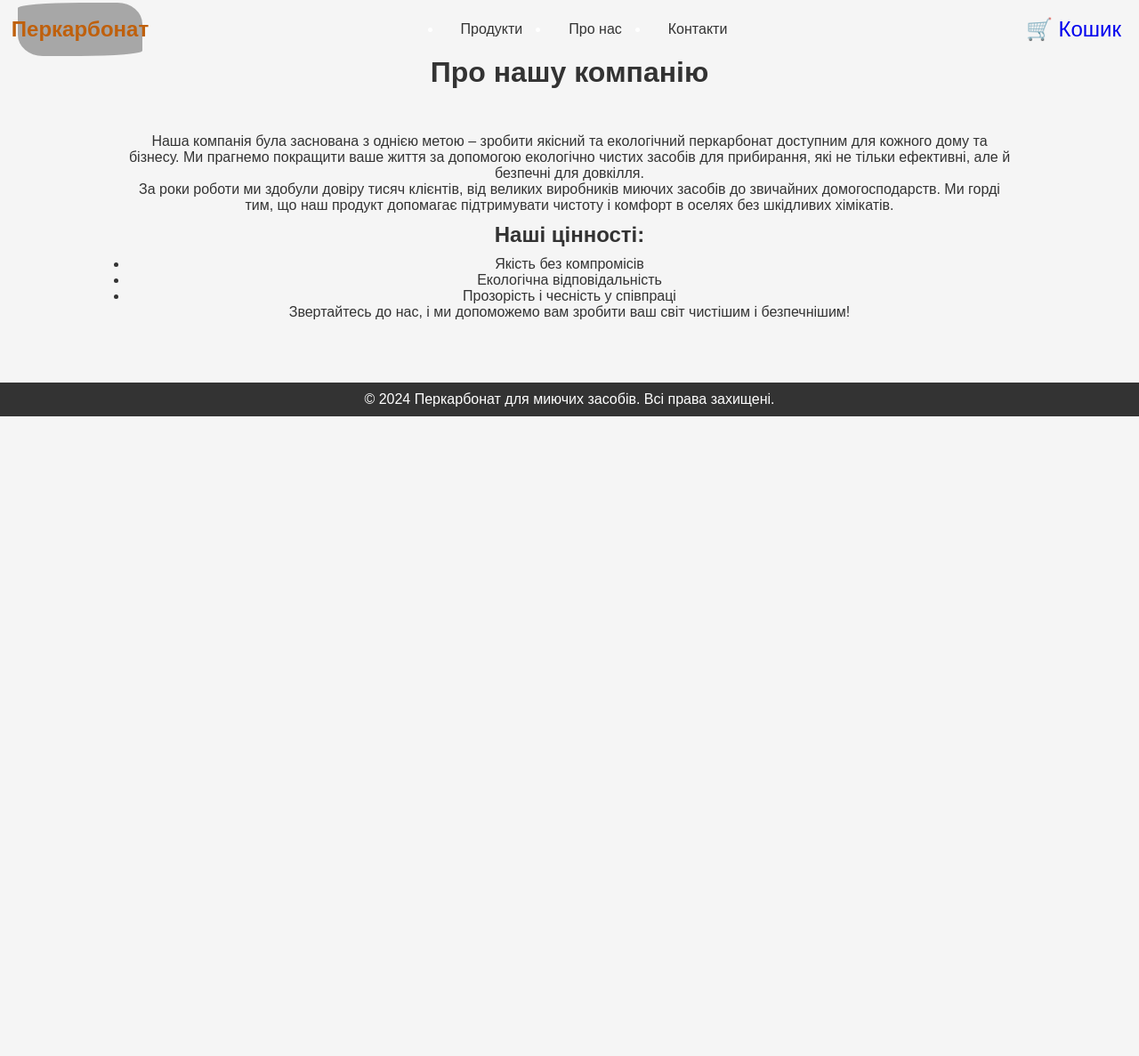
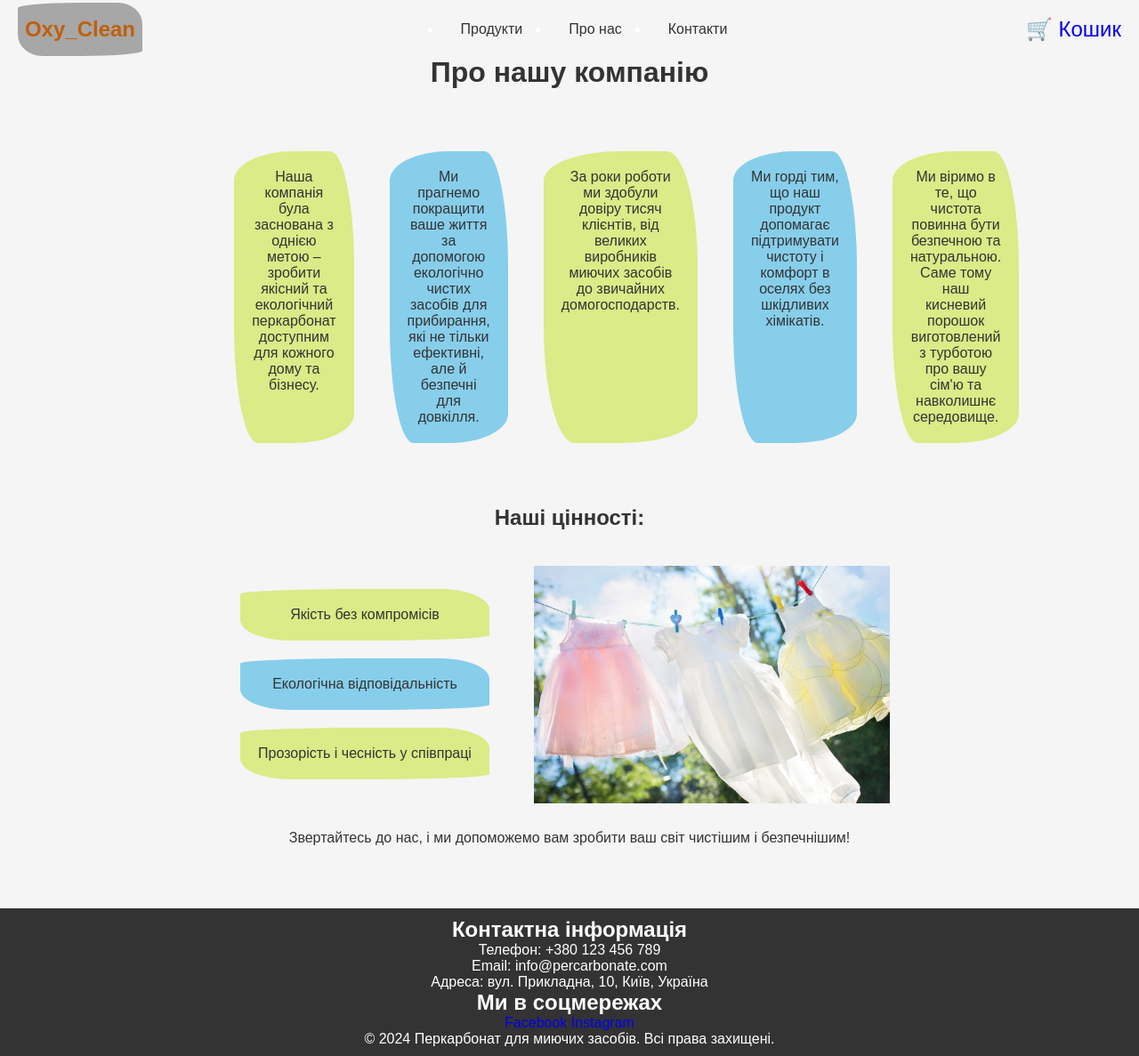
Before and after one commit to RevenkoSerhii/Percarbonate, a website built with Parcel: page src/about.html in a window 1280 px wide. Shown: the part 7-1194 px from the top of the page at 89% size. Before the commit the page ends 800 px from the top, so only its background shows below. Built offline with nearby package versions, Linux system fonts and the light colour scheme.

Commit message:
styles-about

```diff
--- a/src/about.html
+++ b/src/about.html
@@ -10,7 +10,7 @@
 <body>
     <!-- Header -->
     <header>
-        <div class="logo"><a href="../index.html">Перкарбонат</a></div>
+        <div class="logo"><a href="../index.html">Oxy_Clean</a></div>
         <nav>
             <li><a href="products.html">Продукти</a></li>
             <li><a href="about.html">Про нас</a></li>
@@ -25,19 +25,41 @@
     <section id="about-page">
         <div class="container">
             <h1>Про нашу компанію</h1>
-            <p>Наша компанія була заснована з однією метою – зробити якісний та екологічний перкарбонат доступним для кожного дому та бізнесу. Ми прагнемо покращити ваше життя за допомогою екологічно чистих засобів для прибирання, які не тільки ефективні, але й безпечні для довкілля.</p>
-            <p>За роки роботи ми здобули довіру тисяч клієнтів, від великих виробників миючих засобів до звичайних домогосподарств. Ми горді тим, що наш продукт допомагає підтримувати чистоту і комфорт в оселях без шкідливих хімікатів.</p>
-            <h2>Наші цінності:</h2>
-            <ul>
-                <li>Якість без компромісів</li>
-                <li>Екологічна відповідальність</li>
-                <li>Прозорість і чесність у співпраці</li>
-            </ul>
+            <div class="container about">
+                <p class="about-item-left">Наша компанія була заснована з однією метою – зробити якісний та екологічний перкарбонат доступним для кожного дому та бізнесу.</p>
+                <p class="about-item-right">Ми прагнемо покращити ваше життя за допомогою екологічно чистих засобів для прибирання, які не тільки ефективні, але й безпечні для довкілля.</p>
+                <p class="about-item-left">За роки роботи ми здобули довіру тисяч клієнтів, від великих виробників миючих засобів до звичайних домогосподарств.</p>
+                <p class="about-item-right">Ми горді тим, що наш продукт допомагає підтримувати чистоту і комфорт в оселях без шкідливих хімікатів.</p>
+                <p class="about-item-left">Ми віримо в те, що чистота повинна бути безпечною та натуральною. Саме тому наш кисневий порошок виготовлений з турботою про вашу сім'ю та навколишнє середовище.</p>
+            </div>
+        <h2>Наші цінності:</h2>
+            <div class="our-benefits">
+                <ul class="about-list">
+                    <li class="about-item-left">Якість без компромісів</li>
+                    <li class="about-item-right">Екологічна відповідальність</li>
+                    <li class="about-item-left">Прозорість і чесність у співпраці</li>
+                </ul>
+                <img class="our-benefits-img" src="./images/clothesline-804812_1280.jpg" alt="clear_clothes" width="400px">
+            </div>
+
             <p>Звертайтесь до нас, і ми допоможемо вам зробити ваш світ чистішим і безпечнішим!</p>
         </div>
     </section>
 
     <footer>
+        <div class="contact-info">
+            <h2>Контактна інформація</h2>
+            <p>Телефон: +380 123 456 789</p>
+            <p>Email: info@percarbonate.com</p>
+            <p>Адреса: вул. Прикладна, 10, Київ, Україна</p>
+        </div>
+
+        <div class="social">
+            <h2>Ми в соцмережах</h2>
+            <a href="#">Facebook</a>
+            <a href="#">Instagram</a>
+        </div>
+
         <p>© 2024 Перкарбонат для миючих засобів. Всі права захищені.</p>
     </footer>
 
--- a/src/style.css
+++ b/src/style.css
@@ -262,6 +262,39 @@ body {
     font-size: 18px;
   }
 
+  .our-benefits {
+    display: flex;
+    justify-content:center;
+    align-items: center;
+  }
+
+  .our-benefits-img{
+    margin: 30px;
+  }
+
+  .container.about{
+    display: flex;
+    justify-content: space-between;
+  }
+  .about-item-right{
+    background-color: #87ceeb;
+    border-radius: 50% 20% / 10% 40%;
+
+    padding: 20px;
+    margin: 20px;
+  }
+  .about-item-left{
+    background-color: #daeb87;
+    border-radius: 50% 20% / 10% 40%;
+
+    padding: 20px;
+    margin: 20px;
+  }
+
+  .about-list{
+    list-style: none;
+  }
+
   form {
     display: flex;
     flex-direction: column;
```
Also changed, not shown: index.html (+17 -6 lines), src/cart.html (+14 -1 lines), src/contact.html (+1 -1 lines), src/form.html (+1 -1 lines), src/products.html (+14 -1 lines), src/images/clothesline-804812_1280.jpg (added).
